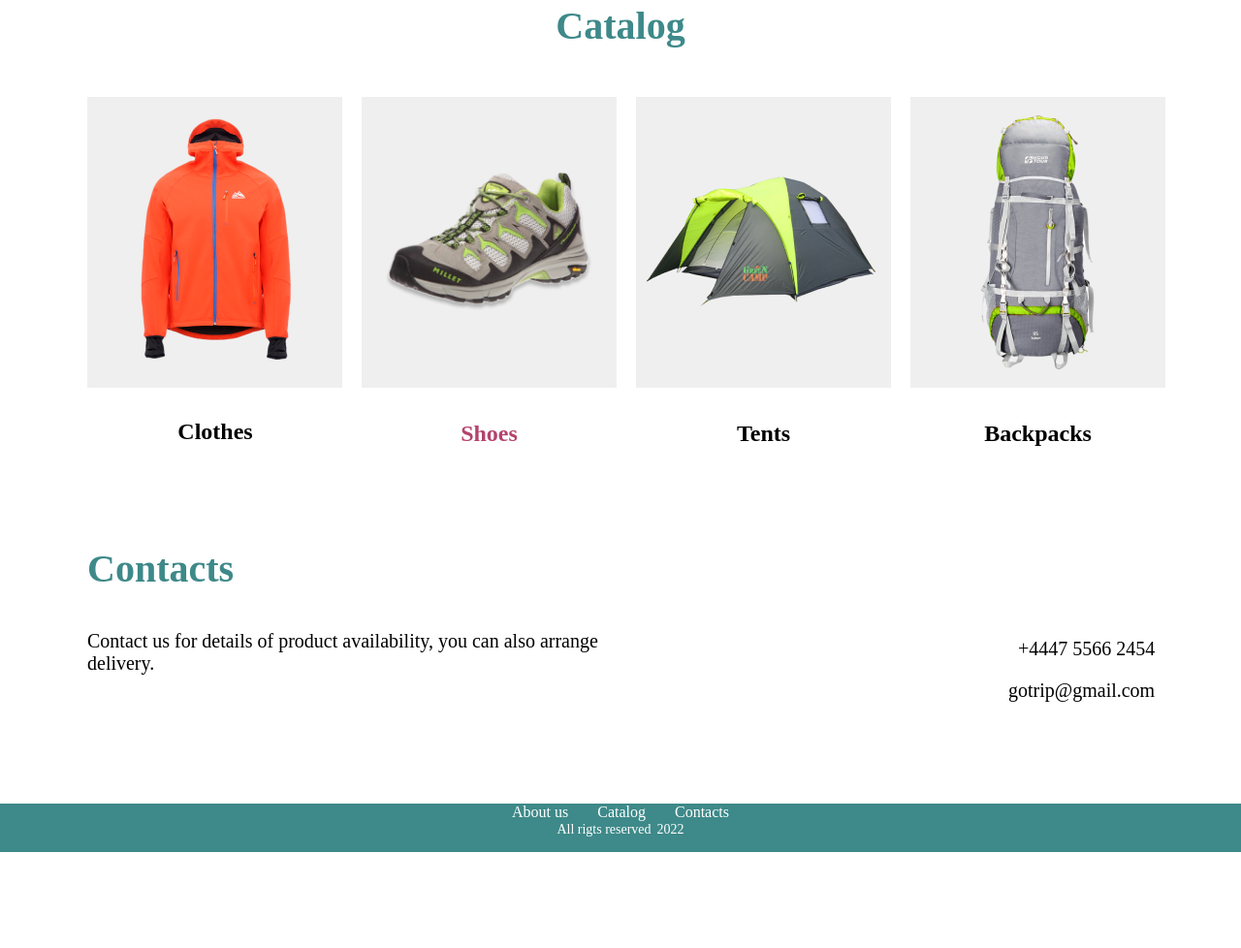
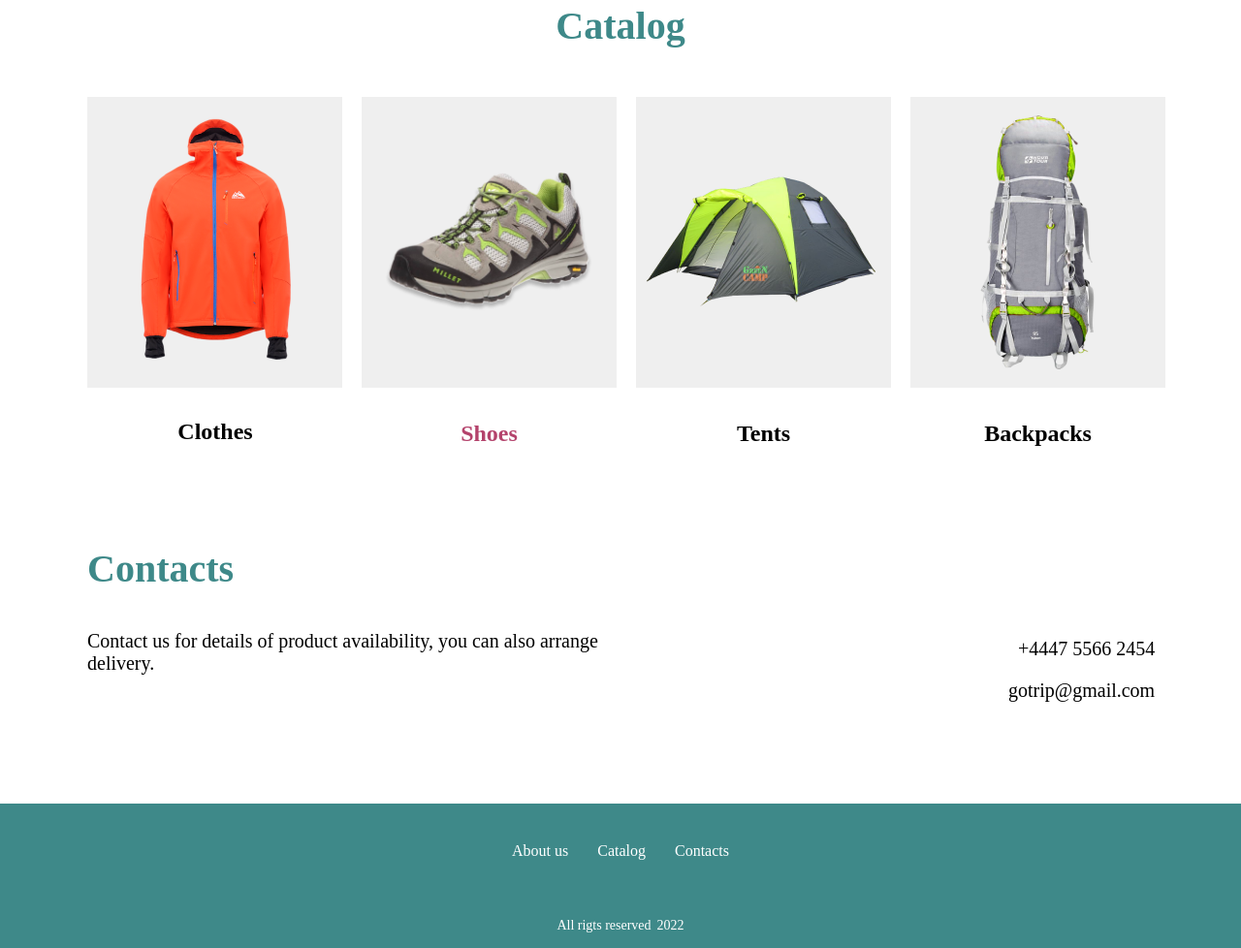
Before and after one commit to Artem2832668/Gotrip, a plain HTML site: page index.html in a window 1280 px wide. Shown: the part 1441-2419 px from the top of the page at 97% size. Before the commit the page ends 2320 px from the top, so only its background shows below. Drawn offline with Linux system fonts and the light colour scheme.

Commit message:
footer исправление

```diff
--- a/aseets/style/main.css
+++ b/aseets/style/main.css
@@ -29,7 +29,6 @@ color: #fff;
 display: flex;
 justify-content: space-between;
 align-items:center;
-
 }
 .nav__list{
 display: flex;
@@ -71,7 +70,6 @@ border: none;
 justify-content: center;
 align-items: center;
 flex-direction: column;
-
 }
 .priview__title{
 font-weight: 600;
@@ -79,18 +77,13 @@ border: none;
 color: #fff;
 display: flex;
 justify-content: center;
-
 }
-
-    .priview__descr
-    {
+.priview__descr{
 font-weight: 500;
 font-size: 40px;
 color: #fff;
 padding-top: 20px;
-
 }
-
 .priview__list{
 font-weight: 600;
 font-size: 18px;
@@ -145,9 +138,7 @@ color: #000;
 display: flex;
 justify-content: center;
 flex-direction: column-reverse;
-
 }
-
 .box{
 margin-top: 97px;
 height: 460px;
@@ -163,9 +154,7 @@ height: 460px;
     width: 263px;
 height: 300px;
 background: #efefef;
-
 }
-
 .tovara__title
 {font-weight: 600;
 font-size: 24px;
@@ -196,27 +185,20 @@ padding: 77px 22px;
 .box-Сlothes{
 padding-top: 30px;
 }
-
 .box-Shoes{
 padding-top: 108px;
-
 color: #b4436c;
 }
 .box-Tents{
 padding-top: 105px;
-
 }
 .box-Backpacks{
 padding-top:49px ;
 }
-
 .contacts{
-
 min-height: 166px;
 margin-top: 100px;
-
 }
-
 .contacts__item{
 display:flex ;
 justify-content: space-between;
@@ -227,8 +209,6 @@ flex-direction:column ;
 font-weight: 600;
 font-size: 40px;
 color: #3e8989;
-
-
 }
 .contacts__info{
 font-weight: 400;
@@ -237,7 +217,6 @@ color: #000;
 width: 555px;
 height: 48px;
 padding-top: 40px;
-
 }
 .cont{
 display:flex ;
@@ -246,24 +225,24 @@ padding-top: 40px;
 flex-direction:column ;
 padding-left: 950px;
 gap: 20px;
-
-
 }
 .contacts__list{
 font-weight: 400;
 font-size: 20px;
 color: #000;
 }
-
 .footer{
    background: #3e8989;
-
 margin-top: 100px;
+padding-top: 40px;
+padding-bottom: 15px;
+}
+.footer__content{
 display: flex;
-justify-content: space-around;
+justify-content: center;
 align-items: center;
 flex-direction: column;
-
+gap: 59px;
 }
 
 .footer__list-link{
@@ -271,7 +250,6 @@ flex-direction: column;
 font-weight: 400;
 font-size: 14px;
 color: #fff;
-padding-bottom: 15px;
 gap: 6px;
 }
 .footer__stail{
--- a/index.html
+++ b/index.html
@@ -144,7 +144,8 @@
 </div>
     </main>
     <footer class="footer">
-<div class="footer__stail container">
+        <div class="footer__content container">
+<div class="footer__stail ">
 
         <a href="" class="footer__list">
             About us
@@ -168,7 +169,7 @@
 
 </ul>
 
-
+</div>
     </footer>
 </body>
 </html>
```
Lines whose indentation alone changed are shown as unchanged.
